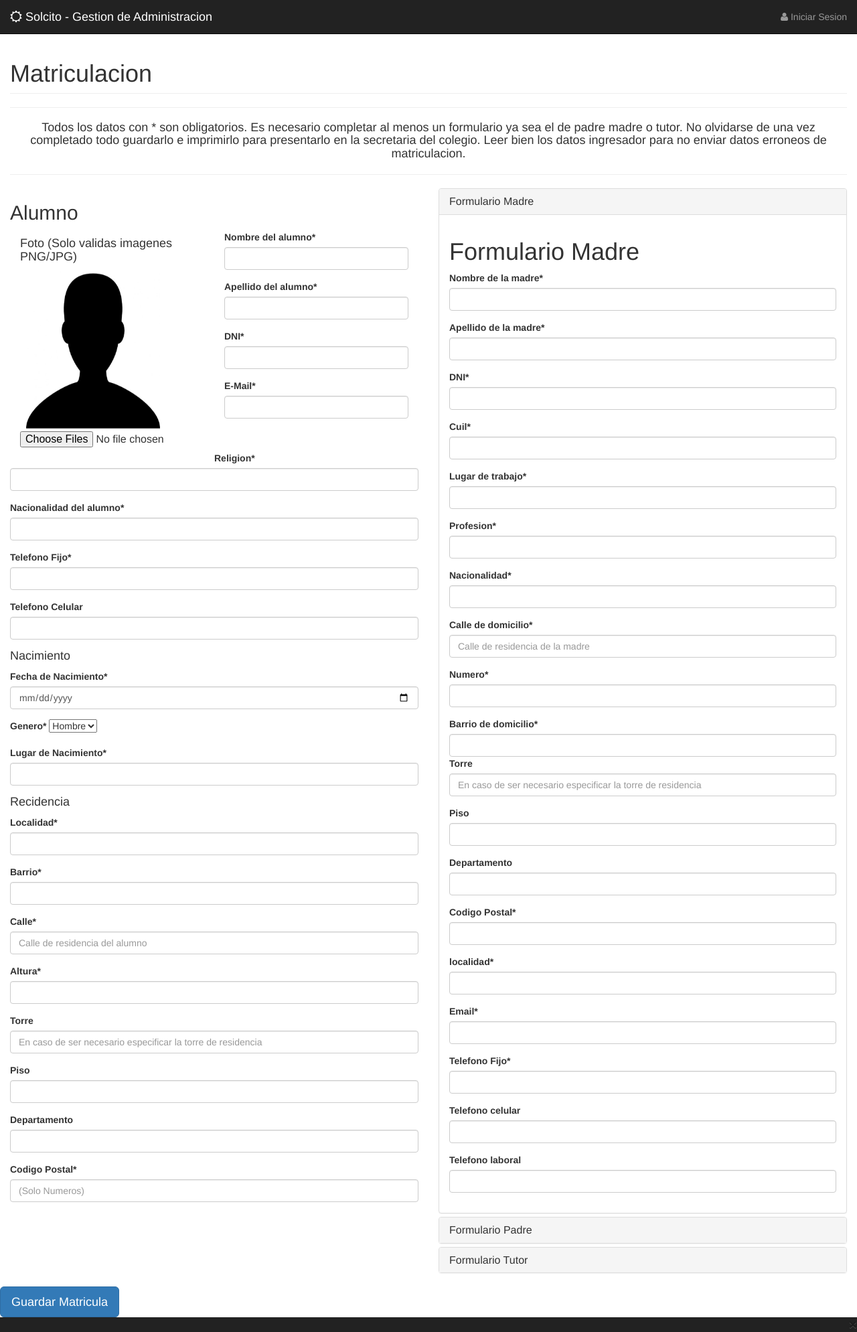
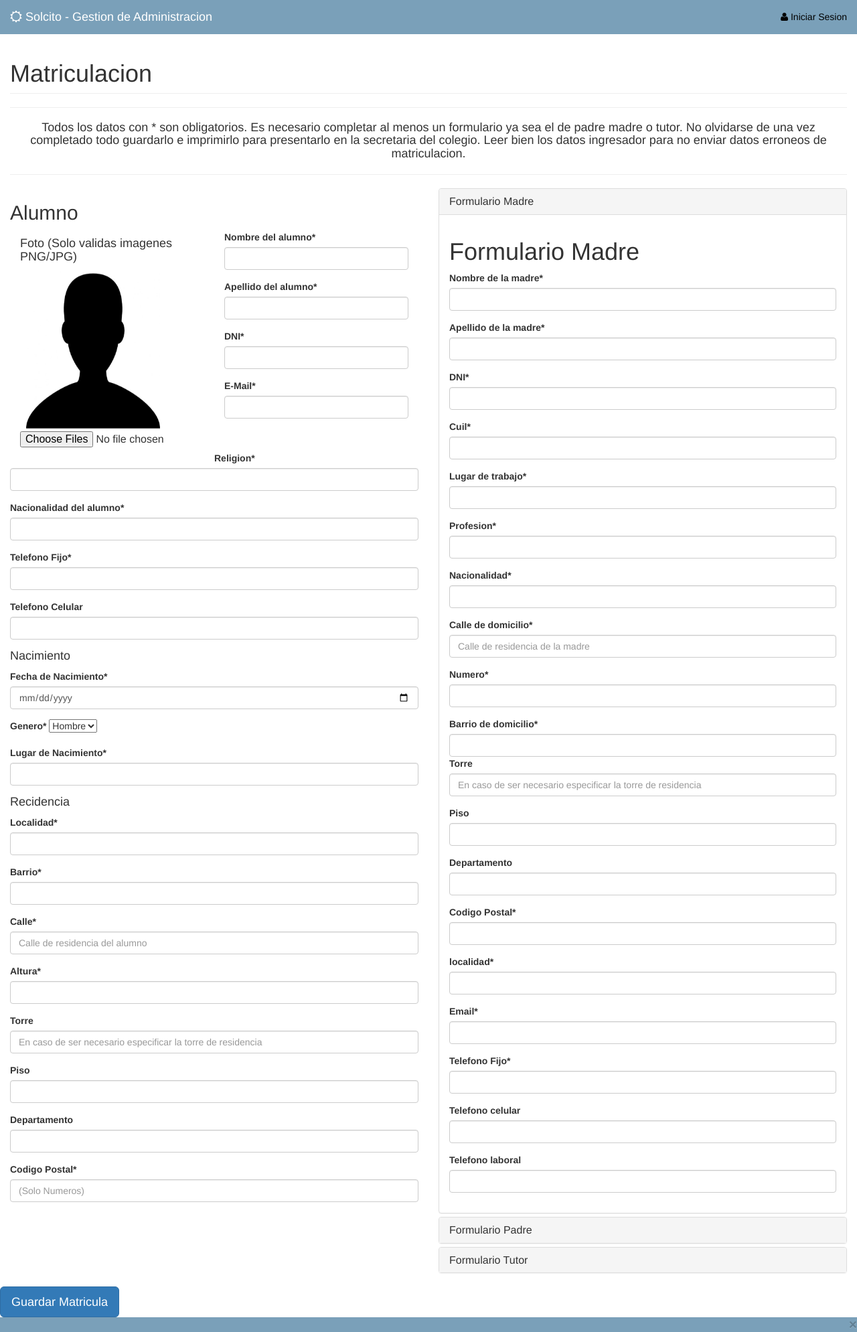
Before and after one commit to JavierCoggiola/Solcito, a Django app: page / in a window 1280 px wide. Shown: the whole page at 67% size. Run offline with Django 3.2, Linux system fonts and the light colour scheme; some libraries are stand-ins or nearby versions.

Commit message:
Cambio de colores

```diff
--- a/Solcito/static/css/sb-admin.css
+++ b/Solcito/static/css/sb-admin.css
@@ -1,14 +1,14 @@
 /*!
- * Start Bootstrap - SB Admin Bootstrap Admin Template (http://startbootstrap.com)
- * Code licensed under the Apache License v2.0.
- * For details, see http://www.apache.org/licenses/LICENSE-2.0.
- */
+* Start Bootstrap - SB Admin Bootstrap Admin Template (http://startbootstrap.com)
+* Code licensed under the Apache License v2.0.
+* For details, see http://www.apache.org/licenses/LICENSE-2.0.
+*/
 
 /* Global Styles */
 
 body {
     margin-top: 100px;
-    background-color: #222;
+    background-color: #7AA0B9;
 }
 
 .product-tree-item{
@@ -23,12 +23,14 @@ body {
     display: block;
     padding: 10px 15px 10px 38px;
     text-decoration: none;
+    text-decoration: none;
+    text-decoration: none;
     color: #999;
     text-align: center;
 }
 
 .admin-site-list{
-        list-style-type: none;
+    list-style-type: none;
 }
 
 
@@ -143,7 +145,7 @@ ul.alert-dropdown {
         border: none;
         border-radius: 0;
         overflow-y: auto;
-        background-color: #222;
+        background-color: #7AA0B9;
         bottom: 0;
         overflow-x: hidden;
         padding-bottom: 40px;
@@ -246,3 +248,28 @@ ul.alert-dropdown {
 .panel-yellow > a:hover {
     color: #df8a13;
 }
+
+
+
+.navbar-inverse {
+    background-color: #7AA0B9;
+    border-color: #7AA0B9;
+}
+
+
+.navbar-inverse .navbar-brand {
+    color: black;
+}
+.top-nav>li>a {
+    padding-top: 15px;
+    padding-bottom: 15px;
+    line-height: 20px;
+    color: black;
+}
+.navbar-inverse .navbar-nav>li>a {
+    color: black;
+}
+.navbar-inverse .navbar-nav>.active>a, .navbar-inverse .navbar-nav>.active>a:focus, .navbar-inverse .navbar-nav>.active>a:hover {
+    color: #308A5F;
+    background-color: #ACC7D9;
+}
--- a/Solcito/templates/matricular.html
+++ b/Solcito/templates/matricular.html
@@ -75,6 +75,8 @@
                     padding: 0px;
                 }
             }
+
+
         </style>
     </head>
 
@@ -83,7 +85,7 @@
         <div id="wrapper">
 
             <!-- Navigation -->
-            <nav class="navbar navbar-inverse navbar-fixed-top" role="navigation">
+            <nav class="navbar navbar-inverse navbar-fixed-top" role="navigation" >
                 <!-- Brand and toggle get grouped for better mobile display -->
                 <div class="navbar-header">
                     <button type="button" class="navbar-toggle" data-toggle="collapse" data-target=".navbar-ex1-collapse">
@@ -92,7 +94,7 @@
                         <span class="icon-bar"></span>
                         <span class="icon-bar"></span>
                     </button>
-                    <a class="navbar-brand" href="/"><i class="fa fa-sun-o" aria-hidden="true"></i> Solcito - Gestion de Administracion</a>
+                    <a class="navbar-brand" href="/" ><i class="fa fa-sun-o" aria-hidden="true"></i> Solcito - Gestion de Administracion</a>
                 </div>
                 <!-- Top Menu Items -->
                 <ul class="nav navbar-right top-nav">
@@ -100,15 +102,7 @@
                         <a href="{% url 'Solcito:login' %}" ><i class="fa fa-user"></i> Iniciar Sesion</a>
                     </li>
                 </ul>
-                <div class="collapse navbar-collapse navbar-ex1-collapse" id="side-list">
-                    <ul class="nav navbar-nav side-nav" id="side-list">
-                        <li class="active">
-                            <a href="index.html"><i class="fa fa-fw fa-dashboard"></i> Planilla</a>
-                        </li>
-                        <li>
-                            <a href="javascript:;" id="product_btn"><i class="fa fa-fw fa-shopping-cart"></i> Productos </a>
-                    </ul>
-                </div>
+
                 <!-- /.navbar-collapse -->
             </nav>
 
```
